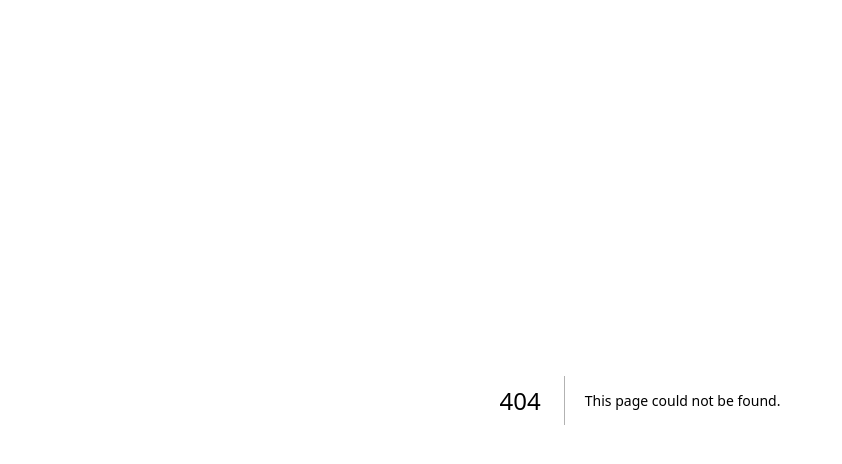
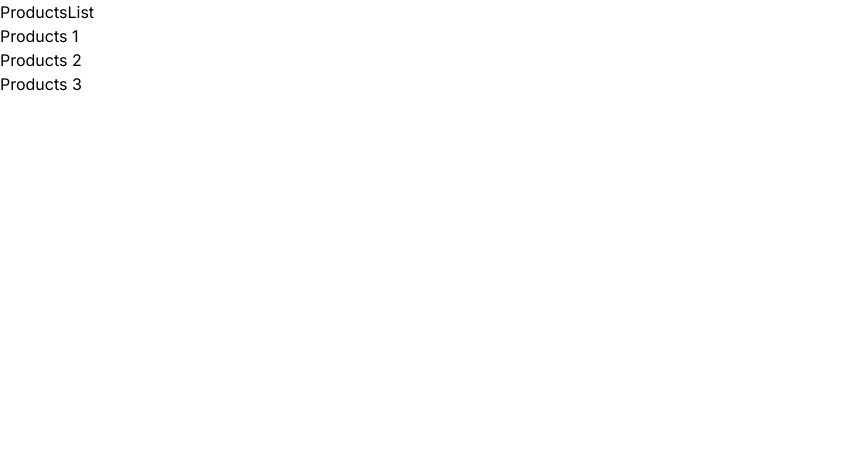
Before and after one commit to Omid-Sargazi/nextjs-dashboard, a Next.js app: page /products in a window 1280 px wide. Before the commit this address had no page. Shown: the top 464 px of the page, without its empty margins (0-842 px from the left). Built offline with nearby package versions, Linux system fonts and the light colour scheme; a web font is replaced by a local one.

Commit message:
Dynamic Routes

```diff
--- /dev/null
+++ b/app/products/[productId]/page.tsx
@@ -0,0 +1,13 @@
+import React from 'react'
+
+const ProductsDetails = ({params}:{
+    params:{productId:string}
+}) => {
+  return (
+    <div>
+      ProductsDetails{params.productId}
+    </div>
+  )
+}
+
+export default ProductsDetails
--- /dev/null
+++ b/app/products/page.tsx
@@ -0,0 +1,17 @@
+import Link from 'next/link'
+import React from 'react'
+
+const ProductsList = () => {
+  return (
+    <div>
+      <h1>ProductsList</h1>
+      <Link href="/products/1">
+      <h2>Products 1</h2>
+      </Link>
+      <h2>Products 2</h2>
+      <h2>Products 3</h2>
+    </div>
+  )
+}
+
+export default ProductsList
```
